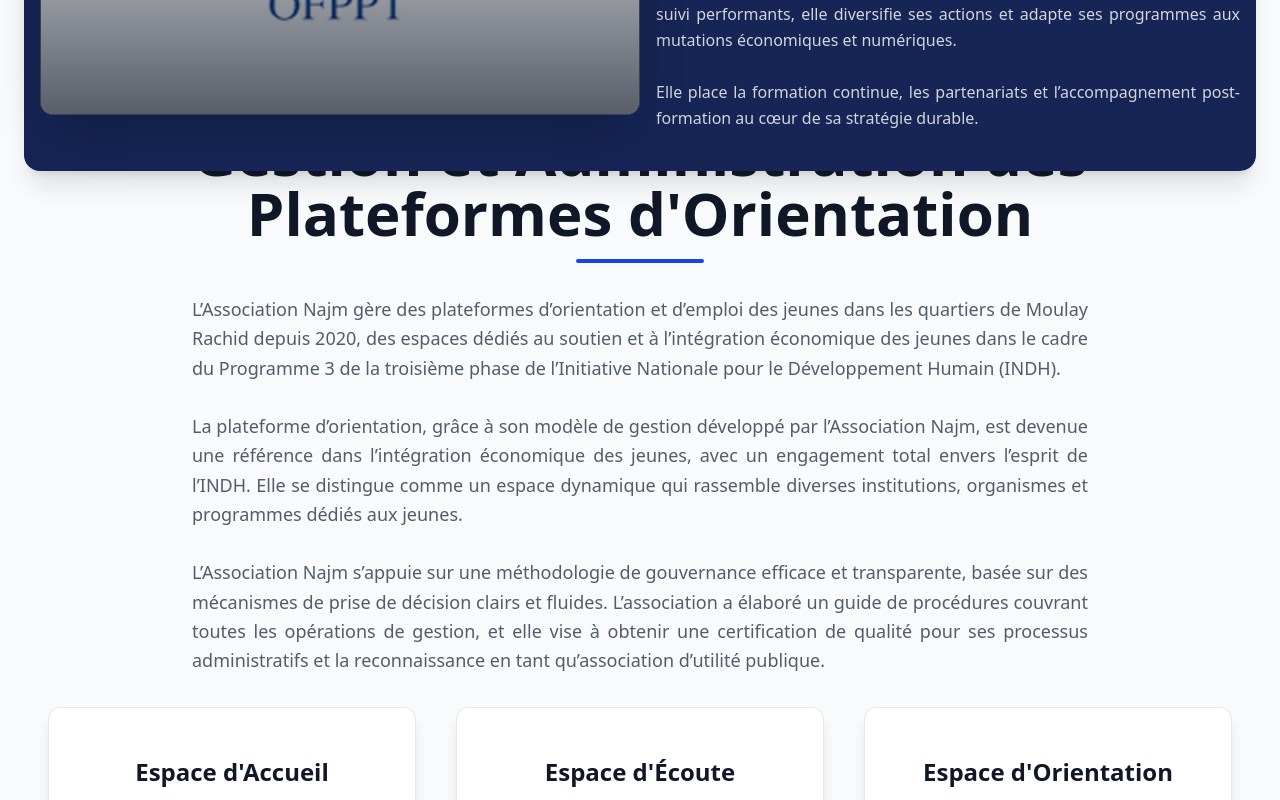
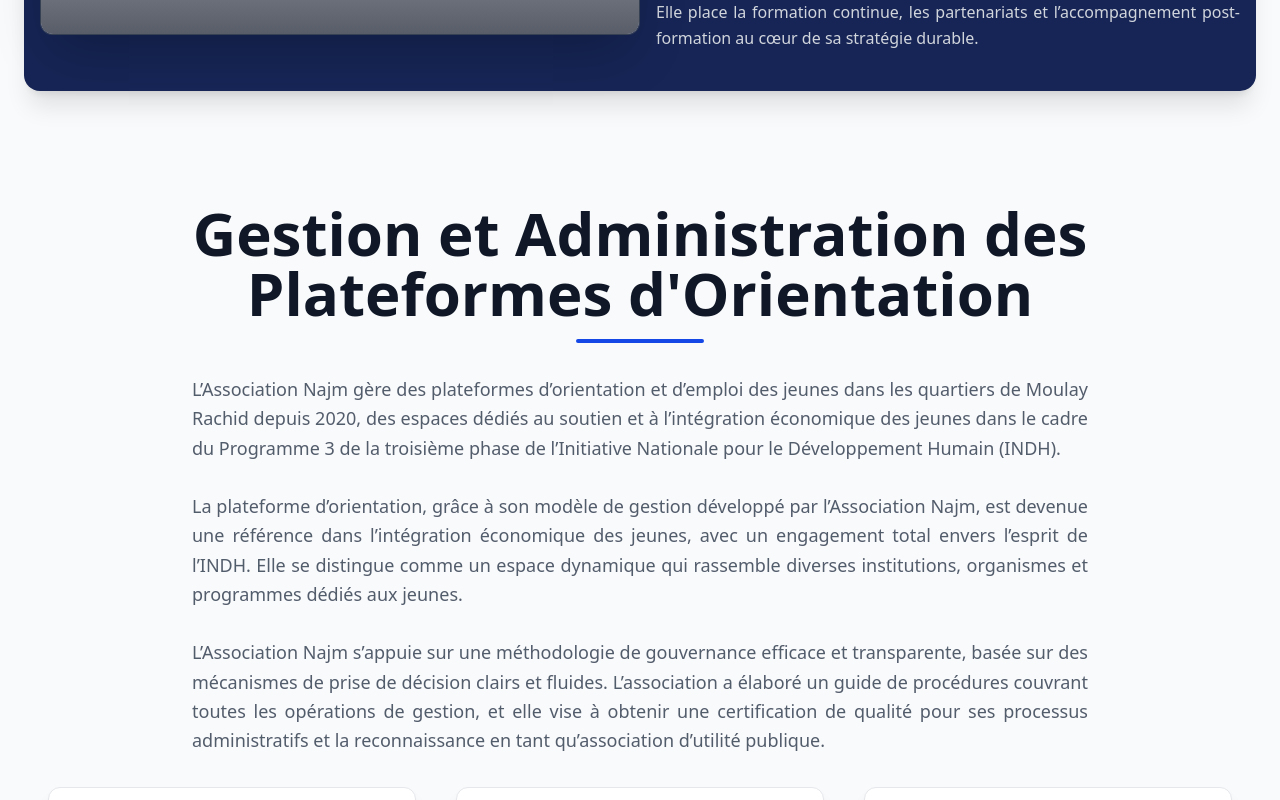
Before and after one commit to adkarim1983/association-project, a React (Vite) app: page /academie-najm in a window 1280 px wide. Shown: the part 2200-3000 px from the top of the page. Built offline with nearby package versions, Linux system fonts and the light colour scheme.

Commit message:
modif2sam

```diff
--- a/src/components/AcademieNajm.jsx
+++ b/src/components/AcademieNajm.jsx
@@ -98,8 +98,7 @@
             <section
               key={idx}
               ref={sectionRef}
-              className={`relative flex flex-col md:flex-row items-center gap-4 p-4 rounded-2xl shadow-xl bg-blue-950 text-gray-200 transform translate-y-20 opacity-0 transition-all duration-1000 ease-out is-revealed:translate-y-0 is-revealed:opacity-100
-                ${idx % 2 !== 0 ? "md:flex-row-reverse" : ""}`}
+              className={`relative flex flex-col md:flex-row items-center gap-4 p-4 rounded-2xl shadow-xl bg-blue-950 text-gray-200 ${idx % 2 !== 0 ? "md:flex-row-reverse" : ""}`}
             >
               <div className="md:w-1/2 w-full flex-shrink-0 relative group rounded-xl overflow-hidden shadow-2xl border border-gray-700">
                 <img
@@ -132,7 +131,7 @@
 
         {/* Section: Gestion et Administration des Plateformes d'Orientation */}
         <section className="py-4 px-6 bg-gray-50 mt-0 text-gray-800 shadow-inner-xl">
-          <div className="max-w-7xl mx-auto text-center">
+          <div className="mt-20 max-w-7xl mx-auto text-center">
             <h2 className="text-5xl sm:text-6xl font-extrabold mb-8 text-gray-900">
               Gestion et Administration des Plateformes d'Orientation
               <span className="block w-32 h-1 bg-blue-700 mx-auto mt-4 rounded-full"></span>
```
